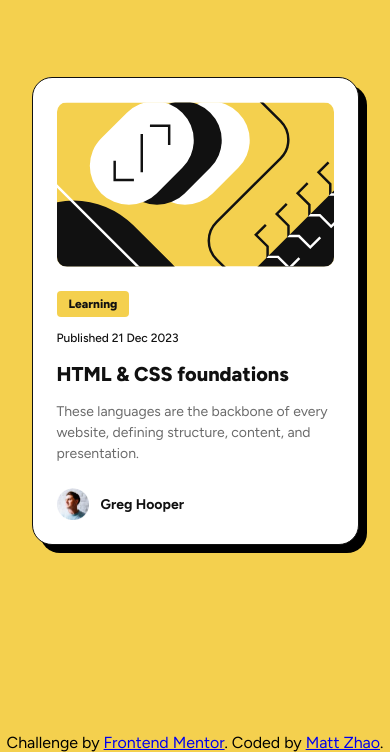
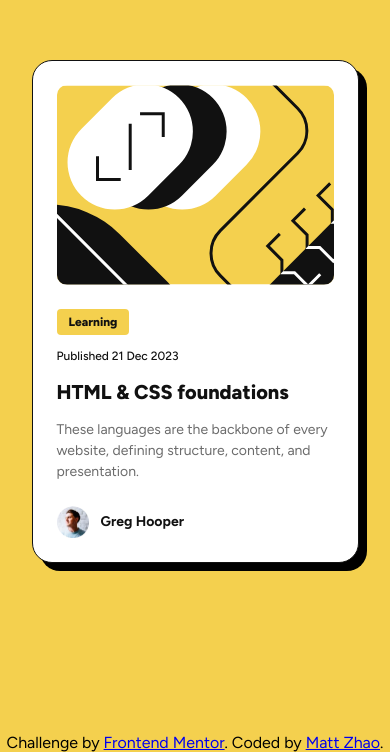
Before and after one commit to Mattzic/BlogPreviewCard, a plain HTML site: page index.html in a window 390 px wide. Shown: the part 111-863 px from the top of the page. Drawn offline with Linux system fonts and the light colour scheme.

Commit message:
add README and screenshot

```diff
--- a/styles.css
+++ b/styles.css
@@ -48,9 +48,8 @@ body {
   box-shadow: 13px 13px 0px 0px #000;
 }
 
-.card img {
+.card .card-image {
   width: 100%;
-  height: auto;
   border-radius: 10px;
 }
 
@@ -129,7 +128,13 @@ footer {
     width: 327px;
   }
 
-  .card-content .label-text {
+  .card .card-image {
+    border-radius: 10px;
+    height: 200px;
+    object-fit: cover;
+  }
+
+  .card .card-content .label-text {
     font-size: 12px;
   }
 
```
Also changed, not shown: 1 other file.
